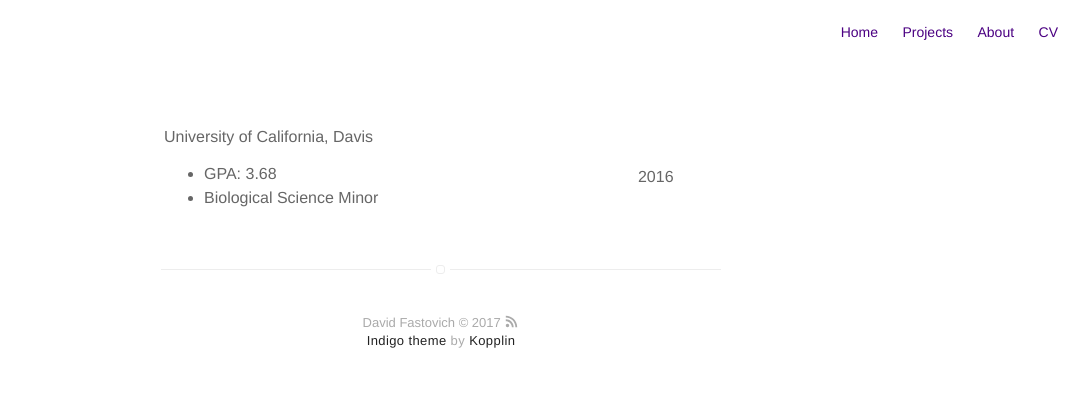
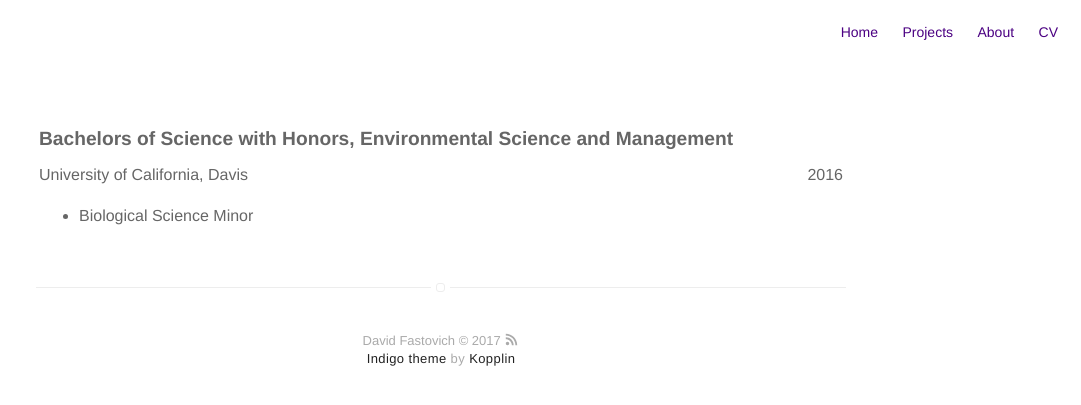
Before and after one commit to davidfastovich/davidfastovich.github.io, a Jekyll site: the page built from cv.md, in a window 1280 px wide. Shown: the top 405 px of the page, without its empty margins (199-1280 px from the left). Built offline with Jekyll 4.4.1, drawn with Linux system fonts in a browser that asks for light colours.

Commit message:
Liking the formatting on the table, added seperator row

```diff
--- a/_config.yml
+++ b/_config.yml
@@ -67,7 +67,7 @@ authors:
 # do you want a larger site? change the option below
 # options: [normal, large] | default: normal
 # normal = 560px / large = 810px
-width: normal
+width: large
 
 # if you don't need pagination, comment the *paginate* configs below
 # paginate: 5
--- a/_sass/base/general.sass
+++ b/_sass/base/general.sass
@@ -131,3 +131,7 @@ pre
 
 .wrapper-large
 	max-width: 810px
+
+table
+	tr.separator
+		height: 10px
--- a/cv.md
+++ b/cv.md
@@ -4,11 +4,16 @@ layout: page
 ---
 <table style="width:100%">
 	<tr>
-		<td>University of California, Davis
+		<td style="font-size:120%;" class="spaceUnder"><b>Bachelors of Science with Honors, Environmental Science and Management</b></td>
+	</tr>
+	<tr class="separator" />
+	<tr>
+		<td>University of California, Davis</td>
+		<td align="right">2016</td>
+	</tr>
+	<tr>
+		<td>
 			<ul>
-				<li> GPA: 3.68 </li>
 				<li> Biological Science Minor </li>
 			</ul>
 		</td>
-		<td> 2016 </td>
-	</tr>
```
Also changed, not shown: 7 other files.
